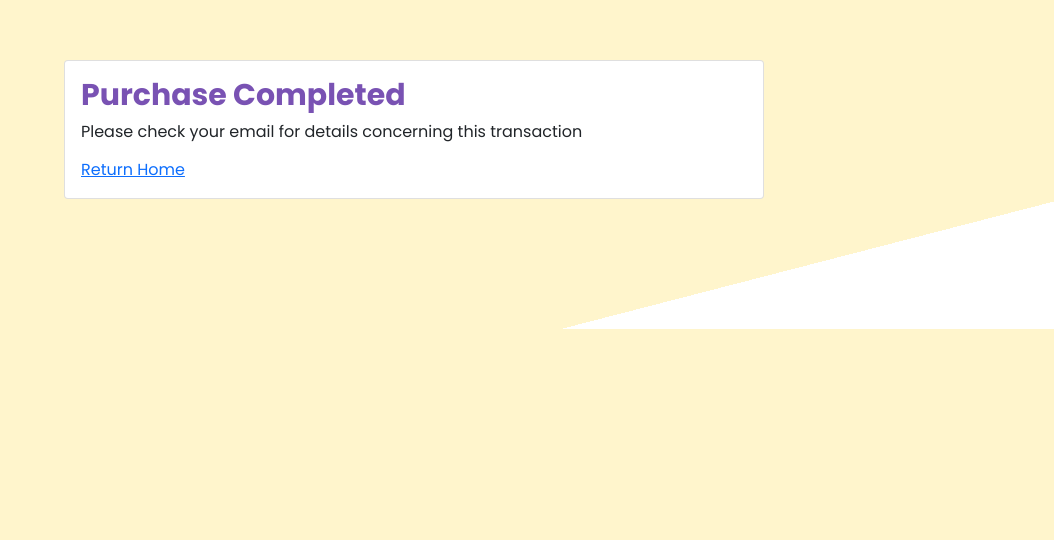
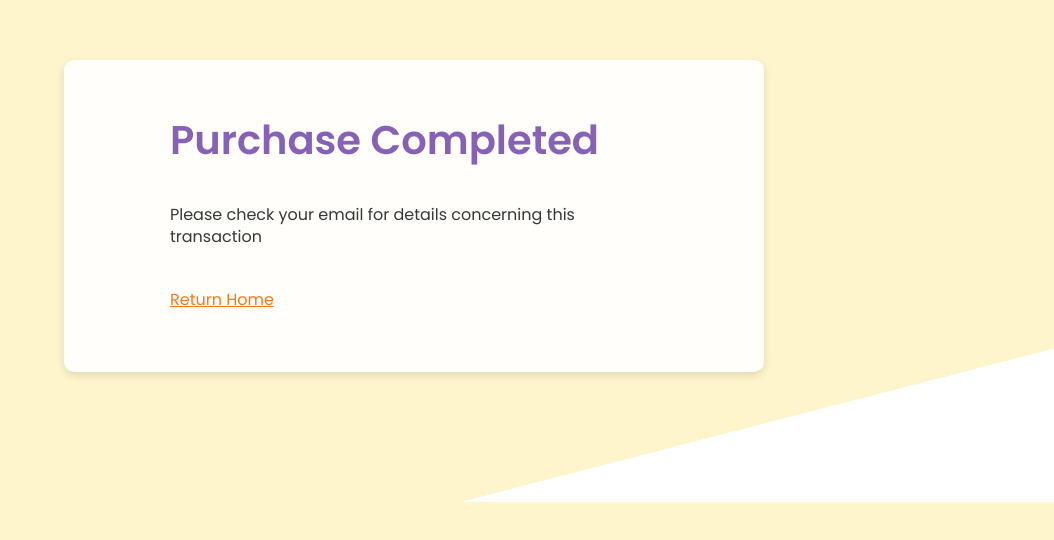
Before and after one commit to Mideolabanji/programming-task, a React (Create React App) app: page /completed in a window 1280 px wide. Shown: the part 190-730 px from the top of the page, without its empty margins (226-1280 px from the left). Built offline with nearby package versions, Linux system fonts and the light colour scheme.

Commit message:
installed font and styled the card

```diff
--- a/package.json
+++ b/package.json
@@ -3,6 +3,7 @@
   "version": "0.1.0",
   "private": true,
   "dependencies": {
+    "@icon/fontisto-medical": "^3.0.4-alpha.0",
     "@testing-library/jest-dom": "^5.16.2",
     "@testing-library/react": "^12.1.3",
     "@testing-library/user-event": "^13.5.0",
--- a/src/App.css
+++ b/src/App.css
@@ -13,7 +13,7 @@ body {
 
 h1 {
   font-size: 30px;
-  font-weight: 700;
+  font-weight: 600;
   color: #7952b3;
   margin-bottom: 50px;
 }
@@ -123,4 +123,22 @@ hr:not([size]) {
 .completed-card {
   margin-top: 250px;
   width: 700px;
+  padding: 40px 90px 45px;
+  opacity: 0.9;
+  border-radius: 10px;
+  box-shadow: 0 0.2rem 0.6rem rgba(0, 0, 0, 0.14);
+  border: 0;
 }
+
+.completed-card h1 {
+  font-size: 40px;
+  margin-bottom: 40px;
+}
+
+.completed-card p {
+  margin-bottom: 40px;
+}
+
+.completed-card a {
+  color: #ff6905;
+}
```
Also changed, not shown: 1 other file (tests, documents, lock files or other folders).
